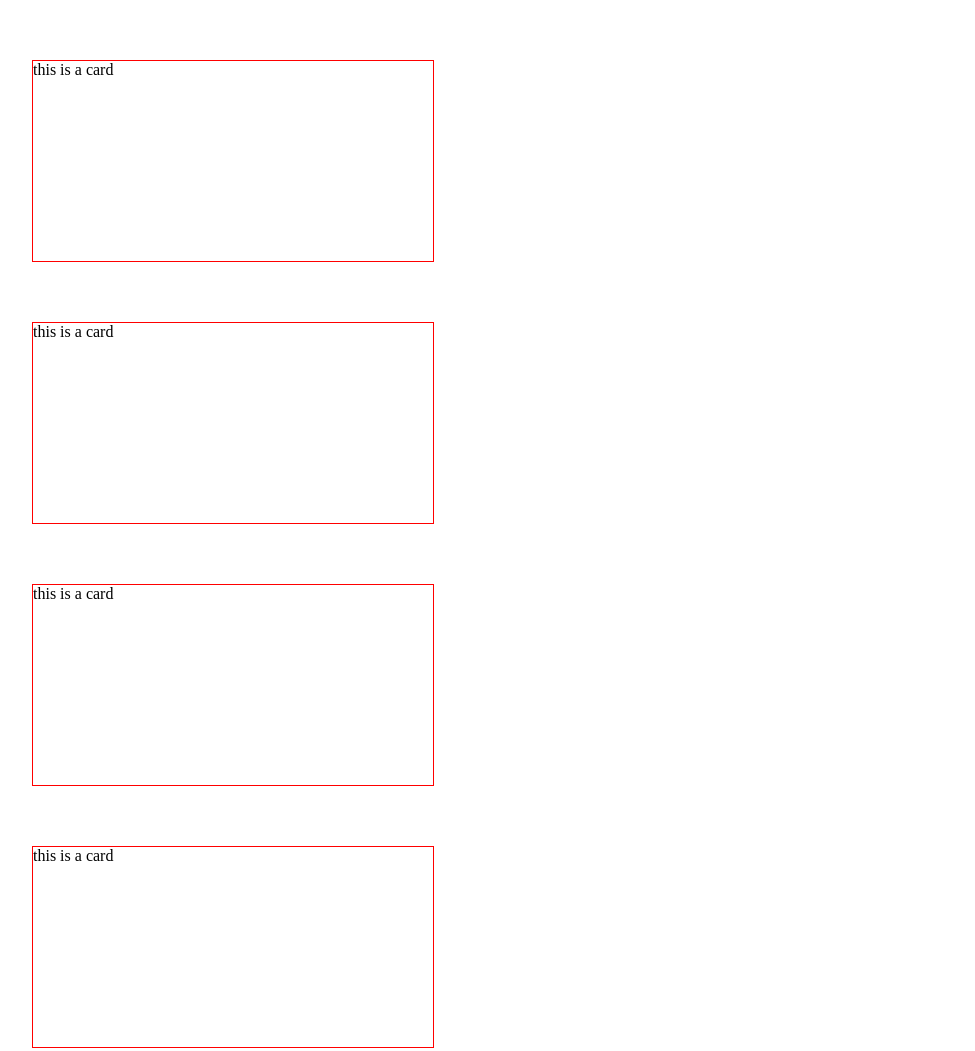
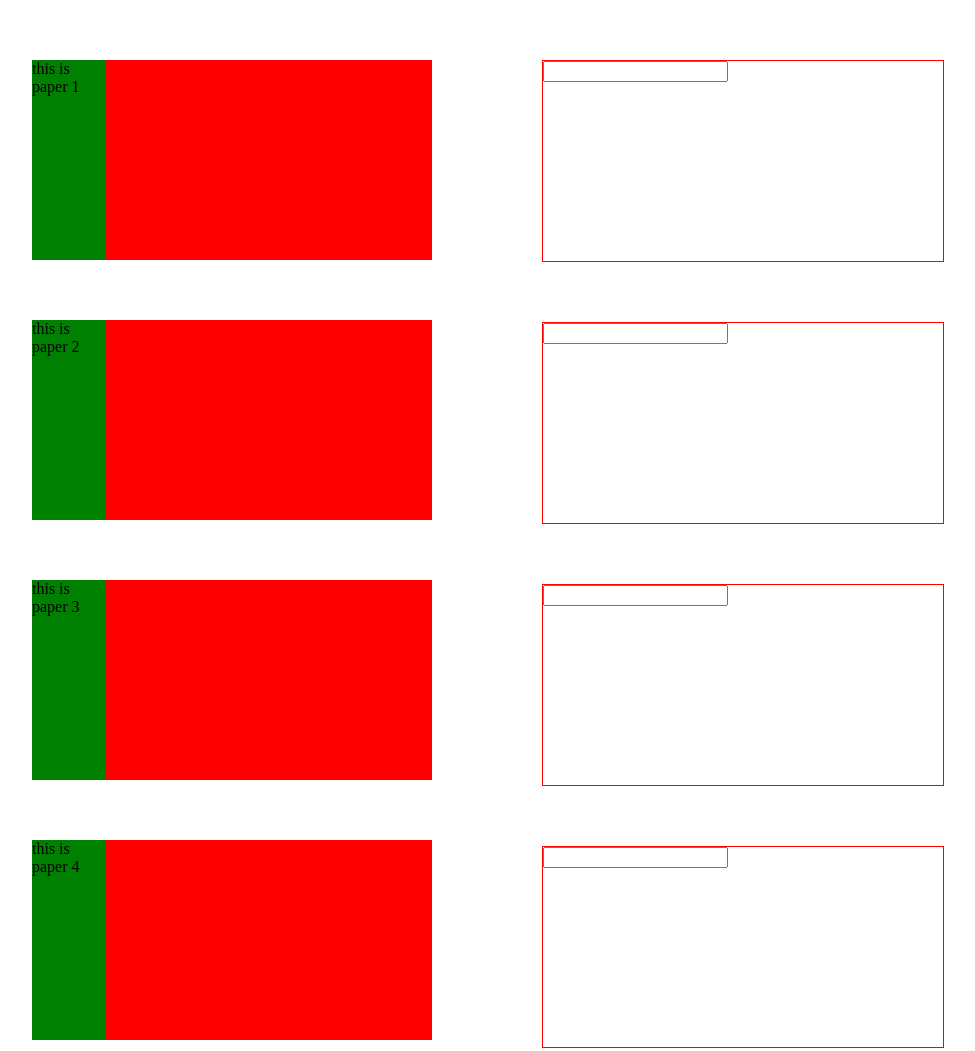
Before and after one commit to nathcodingworld/MyHelpers, a website: page index.html in a window 1280 px wide. Shown: the top 1051 px of the page, without its empty margins (28-1003 px from the left). Drawn offline with Linux system fonts and the light colour scheme.

Commit message:
test success; all three observers

```diff
--- a/index.css
+++ b/index.css
@@ -6,6 +6,30 @@
     border: 1px solid red;
     animation: visib 1s ease-in-out;
  }
+ .paper {
+   height: 200px;
+   width: 400px;
+   margin-top: 60px;
+   display: flex;
+   margin-left: 60px;
+   background: green;
+   animation: visib 1s ease-in-out;
+}
+.text {
+   height: 100%;
+   width: max-content;
+}
+.area {
+   height: 100%;
+   background: red;
+   width: 100%;
+}
+.table {
+   display: flex;
+   flex-direction: row;
+   column-gap: 50px;
+   height: 500px;
+}
  html, body {
     height: 200vh;
     width: 200vw;
--- a/index.html
+++ b/index.html
@@ -10,24 +10,34 @@
     <script src="./index.js" defer></script>
 </head>
 <body>
-    <div class="card-container">
-        <div class="card">this is a card</div>
-        <div class="card">this is a card</div>
-        <div class="card">this is a card</div>
-        <div class="card">this is a card</div>
-        <div class="card">this is a card</div>
-        <div class="card">this is a card</div>
-        <div class="card">this is a card</div>
-        <div class="card">this is a card</div>
-        <div class="card">this is a card</div>
-        <div class="card">this is a card</div>
-        <div class="card">this is a card</div>
-        <div class="card">this is a card</div>
-        <div class="card">this is a card</div>
-        <div class="card">this is a card</div>
-        <div class="card">this is a card</div>
-        <div class="card">this is a card</div>
-        <div class="card">this is a card</div>
+    <div class="room">
+
+    </div>
+    <div class="table">
+        <div class="papercontainer">
+            <div class="paper"><div class="text">this is paper 1 </div><div class="area"></div></div>
+            <div class="paper"><div class="text">this is paper 2 </div><div class="area"></div></div>
+            <div class="paper"><div class="text">this is paper 3 </div><div class="area"></div></div>
+            <div class="paper"><div class="text">this is paper 4 </div><div class="area"></div></div>
+            <div class="paper"><div class="text">this is paper 5 </div><div class="area"></div></div>
+            <div class="paper"><div class="text">this is paper 6 </div><div class="area"></div></div>
+            <div class="paper"><div class="text">this is paper 7 </div><div class="area"></div></div>
+            <div class="paper"><div class="text">this is paper 8 </div><div class="area"></div></div>
+            <div class="paper"><div class="text">this is paper 9 </div><div class="area"></div></div>
+            <div class="paper"><div class="text">this is paper 10</div></div>
+        </div>
+        <div class="card-container">
+             <div class="card"><input type="text"></div>
+             <div class="card"><input type="text"></div>
+             <div class="card"><input type="text"></div>
+             <div class="card"><input type="text"></div>
+             <div class="card"><input type="text"></div>
+             <div class="card"><input type="text"></div>
+             <div class="card"><input type="text"></div>
+             <div class="card"><input type="text"></div>
+             <div class="card"><input type="text"></div>
+             <div class="card"><input type="text"></div>
+        </div>
     </div>
 </body>
 </html>
--- a/index.js
+++ b/index.js
@@ -1,13 +1,48 @@
 const OB = new Observer()
 
+const input = document.querySelectorAll('.card input')
+const paper = document.querySelectorAll('.text')
+input.forEach((el, i)=> {
+    el.addEventListener('input', (e)=> {
+        paper[i].innerText = e.target.value
+    })
+})
 
-OB.observeIntersection({
-    instructions: 'all:.card',
-    onIntersect: (entry) => {
-        if(entry.isIntersecting) entry.target.classList.remove('hidden')
-        else entry.target.classList.add('hidden')
-    },
-    options: {
-        rootMargin: '100px',
+function fade (entry) {
+    if(entry.isIntersecting) {
+        entry.target.classList.remove('hidden')
+    } else entry.target.classList.add('hidden')
+}
+
+console.time('observe')
+
+OB.observeAll([
+    {
+        instructions: ':intersection:all:.card',
+        callback: fade
+    },{
+        instructions: ':intersection:all:.paper',
+        callback: fade
+    },{
+        instructions: ':resize:all:.area',
+        callback: entry => {
+            if(entry.contentRect.width<300) {
+                entry.target.style.background = 'blue'
+            }
+        }
+    },{
+        instructions: ':mutation:all:.paper',
+        callback: entry => {
+            console.log(entry);
+        },
+        options: {
+            subtree: true,
+            childList: true
+        }
     }
-})
+])
+
+
+
+
+ console.timeEnd('observe')
```
